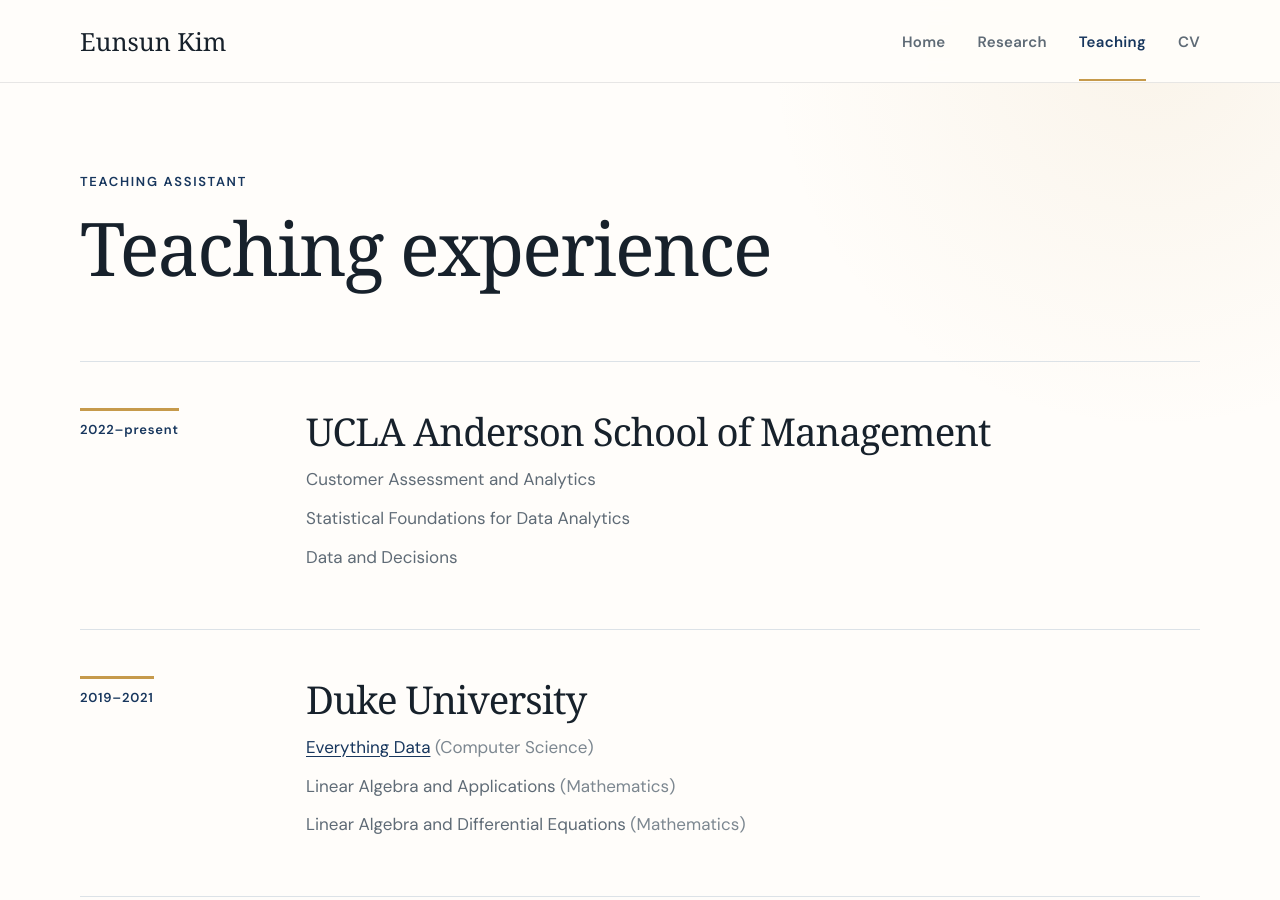
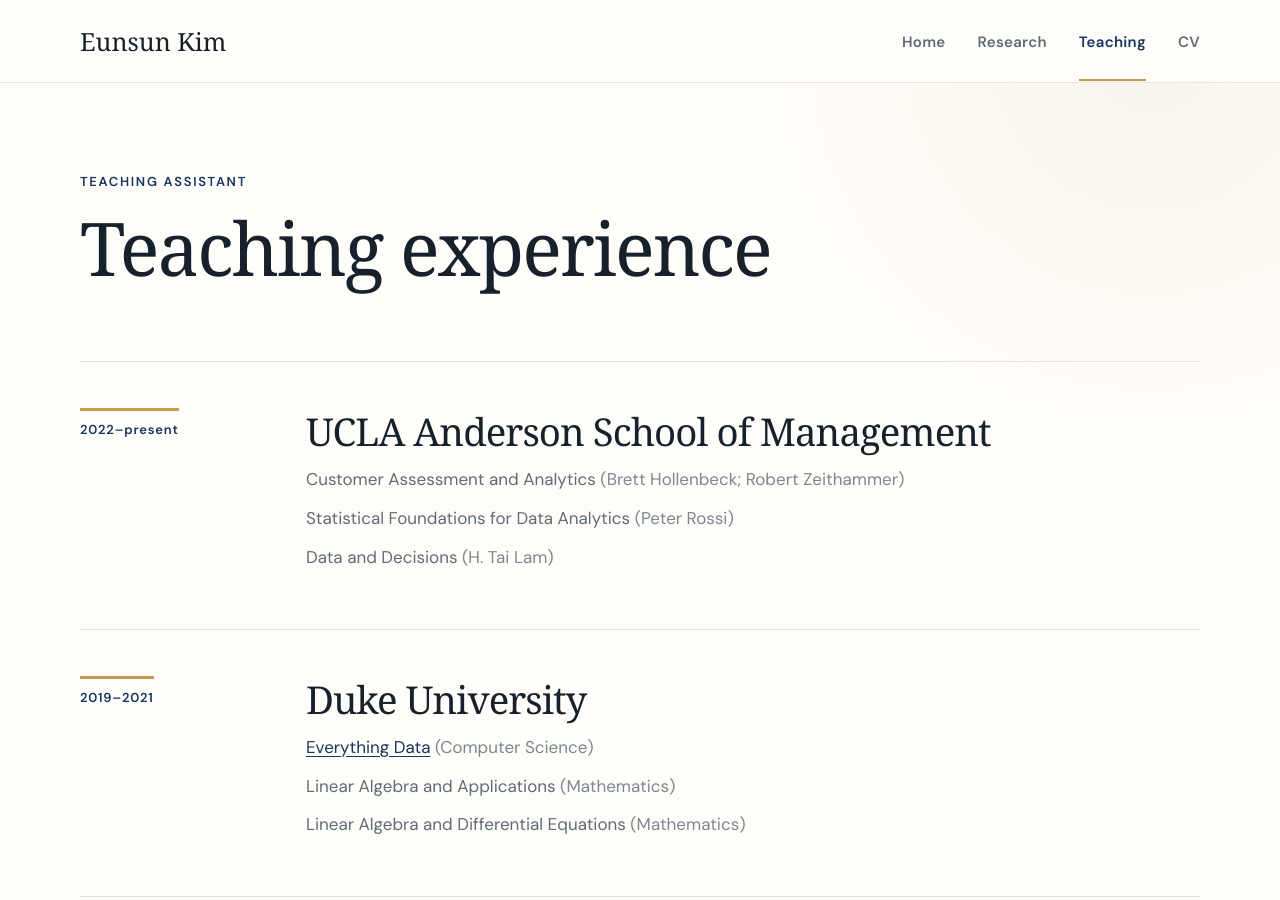
Before and after one commit to eskim14/eskim14.github.io, a Jekyll site: the page built from teaching.md, in a window 1280 px wide and 900 px high. Built offline with Jekyll 4.4.1, drawn with Linux system fonts in a browser that asks for light colours; some web fonts are replaced.

Commit message:
Add UCLA course instructors to teaching experience

```diff
--- a/teaching.md
+++ b/teaching.md
@@ -16,9 +16,9 @@ permalink: /teaching/
     <div class="teaching-entry__content">
       <h2>UCLA Anderson School of Management</h2>
       <ul>
-        <li>Customer Assessment and Analytics</li>
-        <li>Statistical Foundations for Data Analytics</li>
-        <li>Data and Decisions</li>
+        <li>Customer Assessment and Analytics <span>(Brett Hollenbeck; Robert Zeithammer)</span></li>
+        <li>Statistical Foundations for Data Analytics <span>(Peter Rossi)</span></li>
+        <li>Data and Decisions <span>(H. Tai Lam)</span></li>
       </ul>
     </div>
   </article>
```
Also changed, not shown: 1 other file.
